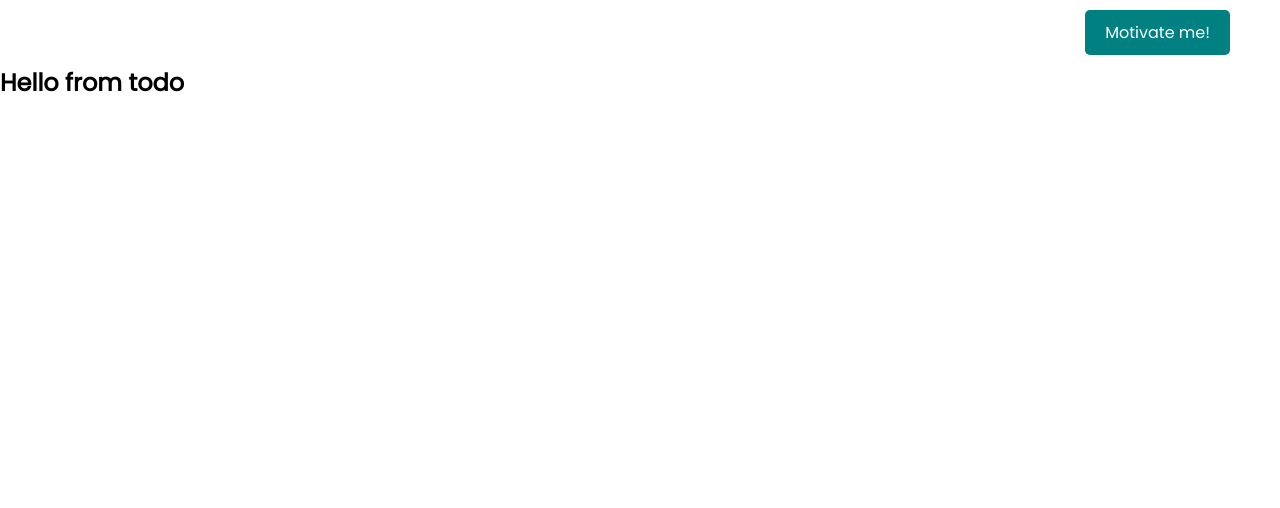
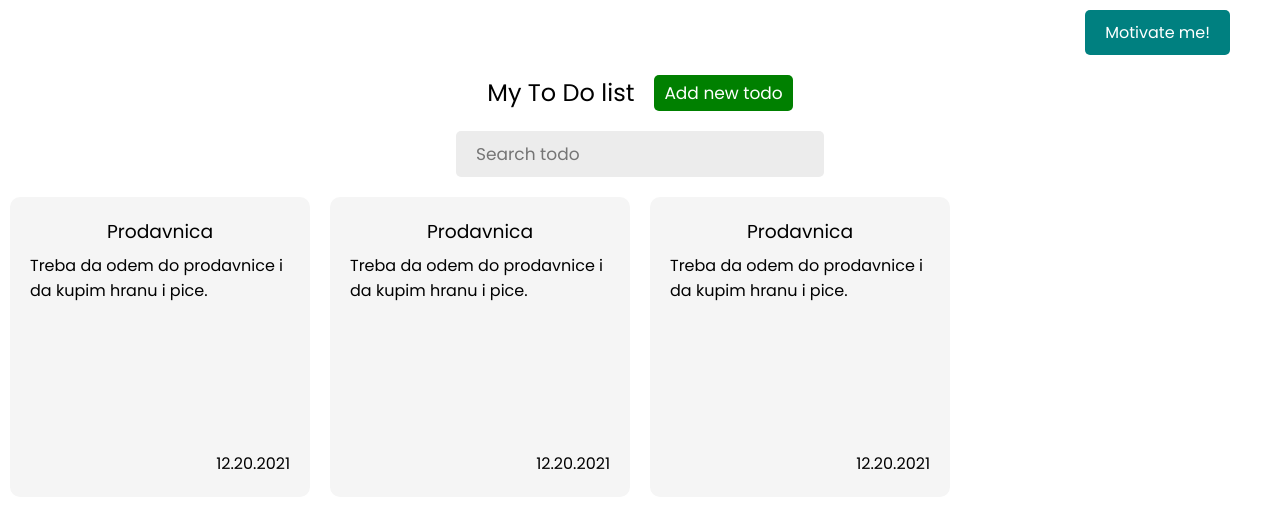
Before and after one commit to TimotijevicVlada/To_Do_App_REACT, a React (Create React App) app: page / in a window 1280 px wide. Shown: the top 508 px of the page. Built offline with nearby package versions, Linux system fonts and the light colour scheme.

Commit message:
Creating a todo card.

```diff
--- a/src/App.js
+++ b/src/App.js
@@ -1,7 +1,7 @@
 import React, {useState} from "react";
 import "./style/App.css";
 import { BrowserRouter as Router, Routes, Route } from "react-router-dom";
-import Todo from "./components/Todo";
+import Todos from "./components/Todos";
 import Motivate from "./components/Motivate";
 
 
@@ -12,7 +12,7 @@ function App() {
     <Router>
       <div className="App">
         <Routes>
-            <Route path="/" element={<Todo />}/>
+            <Route path="/" element={<Todos />}/>
             <Route path="/motivate" element={<Motivate />}/>
         </Routes>
       </div>
--- a/src/components/Todo.js
+++ b/src/components/Todo.js
@@ -1,15 +1,11 @@
 import React from 'react';
-import { Link } from 'react-router-dom';
 
-const Todo = () => {
-
-
+const Todo = ({title, desc, time}) => {
     return (
         <div className='todo'>
-            <div className='todo_header'>
-                <Link className='link' to="/motivate">Motivate me!</Link>
-            </div>
-            <h2>Hello from todo</h2>
+            <h3 className='todo_title'>{title}</h3>
+            <p className='todo_desc'>{desc}</p>
+            <p className='todo_time'>{time}</p>
         </div>
     )
 }
--- /dev/null
+++ b/src/components/Todos.js
@@ -0,0 +1,44 @@
+import React, {useState} from "react";
+import { Link } from "react-router-dom";
+import Todo from "./Todo";
+
+const Todos = () => {
+
+    const [todos, setTodos] = useState([{
+        title: "Prodavnica",
+        desc: "Treba da odem do prodavnice i da kupim hranu i pice.",
+        time: "12.20.2021"
+    }, {
+      title: "Prodavnica",
+      desc: "Treba da odem do prodavnice i da kupim hranu i pice.",
+      time: "12.20.2021"
+  }, {
+    title: "Prodavnica",
+    desc: "Treba da odem do prodavnice i da kupim hranu i pice.",
+    time: "12.20.2021"
+}]);
+
+  return (
+    <div className="todos_page">
+      <div className="todo_header">
+        <Link className="link" to="/motivate">
+          Motivate me!
+        </Link>
+      </div>
+      <div className="title">
+        <h2>My To Do list</h2>
+        <button className="add">Add new todo</button>
+      </div>
+      <div className="search_todo">
+          <input type="text" placeholder="Search todo"/>
+      </div>
+      <div className="todos">
+            {todos.map((item, index) => (
+                <Todo key={index} title={item.title} desc={item.desc} time={item.time}/>
+            ))}
+      </div>
+    </div>
+  );
+};
+
+export default Todos;
--- a/src/style/App.css
+++ b/src/style/App.css
@@ -6,7 +6,7 @@
   font-family: 'Poppins', sans-serif;
 }
 
-.App .todo .todo_header {
+.App .todos_page .todo_header {
   display: -webkit-box;
   display: -ms-flexbox;
   display: flex;
@@ -16,7 +16,7 @@
   margin: 10px 50px;
 }
 
-.App .todo .todo_header .link {
+.App .todos_page .todo_header .link {
   text-decoration: none;
   background-color: teal;
   color: white;
@@ -24,8 +24,93 @@
   border-radius: 5px;
 }
 
-.App .todo .todo_header .link:hover {
+.App .todos_page .todo_header .link:hover {
   background-color: #209999;
+}
+
+.App .todos_page .title {
+  padding: 10px 0px;
+  display: -webkit-box;
+  display: -ms-flexbox;
+  display: flex;
+  -webkit-box-pack: center;
+      -ms-flex-pack: center;
+          justify-content: center;
+}
+
+.App .todos_page .title h2 {
+  font-weight: 200;
+  margin-right: 20px;
+}
+
+.App .todos_page .title button {
+  background-color: green;
+  color: white;
+  border-radius: 5px;
+  border: none;
+  padding: 5px 10px;
+  font-size: 17px;
+  cursor: pointer;
+}
+
+.App .todos_page .search_todo {
+  display: -webkit-box;
+  display: -ms-flexbox;
+  display: flex;
+  -webkit-box-pack: center;
+      -ms-flex-pack: center;
+          justify-content: center;
+  margin: 10px 0px;
+}
+
+.App .todos_page .search_todo input {
+  padding: 10px 20px;
+  background-color: #ececec;
+  border: none;
+  border-radius: 5px;
+  font-size: 17px;
+}
+
+.App .todos_page .search_todo input:focus {
+  outline: none;
+}
+
+.App .todos_page .todos {
+  display: -webkit-box;
+  display: -ms-flexbox;
+  display: flex;
+  -ms-flex-wrap: wrap;
+      flex-wrap: wrap;
+}
+
+.App .todos_page .todos .todo {
+  width: 300px;
+  height: 300px;
+  background-color: whitesmoke;
+  border-radius: 10px;
+  padding: 20px;
+  margin: 10px;
+}
+
+.App .todos_page .todos .todo .todo_title {
+  height: 10%;
+  text-align: center;
+  font-weight: 200;
+}
+
+.App .todos_page .todos .todo .todo_desc {
+  height: 80%;
+  padding: 10px 0px;
+}
+
+.App .todos_page .todos .todo .todo_time {
+  height: 10%;
+  display: -webkit-box;
+  display: -ms-flexbox;
+  display: flex;
+  -webkit-box-pack: end;
+      -ms-flex-pack: end;
+          justify-content: flex-end;
 }
 
 .App .motivate .motivate_header {
--- a/src/style/App.scss
+++ b/src/style/App.scss
@@ -5,7 +5,7 @@
     font-family: 'Poppins', sans-serif;
 }
 .App {
-    .todo {
+    .todos_page {
         .todo_header {
             display: flex;
             justify-content: flex-end;
@@ -18,6 +18,65 @@
                 border-radius: 5px;
                 &:hover {
                     background-color: rgb(32, 153, 153);
+                }
+            }
+        }
+        .title {
+            padding: 10px 0px;
+            display: flex;
+            justify-content: center;
+            h2 {
+                font-weight: 200;
+                margin-right: 20px;
+            }
+            button {
+                background-color: green;
+                color: white;
+                border-radius: 5px;
+                border: none;
+                padding: 5px 10px;
+                font-size: 17px;
+                cursor: pointer;
+            }
+        }
+        .search_todo {
+            display: flex;
+            justify-content: center;
+            margin: 10px 0px;
+            input {
+                padding: 10px 20px;
+                background-color: rgb(236, 236, 236);
+                border: none;
+                border-radius: 5px;
+                font-size: 17px;
+                &:focus {
+                    outline: none;
+                }
+            }
+        }
+        .todos {
+            display: flex;
+            flex-wrap: wrap;
+            .todo {
+                width: 300px;
+                height: 300px;
+                background-color: whitesmoke;
+                border-radius: 10px;
+                padding: 20px;
+                margin: 10px;
+                .todo_title {
+                    height: 10%;
+                    text-align: center;
+                    font-weight: 200;
+                }
+                .todo_desc {
+                    height: 80%;
+                    padding: 10px 0px;
+                }
+                .todo_time {
+                    height: 10%;
+                    display: flex;
+                    justify-content: flex-end;
                 }
             }
         }
```
Also changed, not shown: 1 other file (tests, documents, lock files or other folders).
